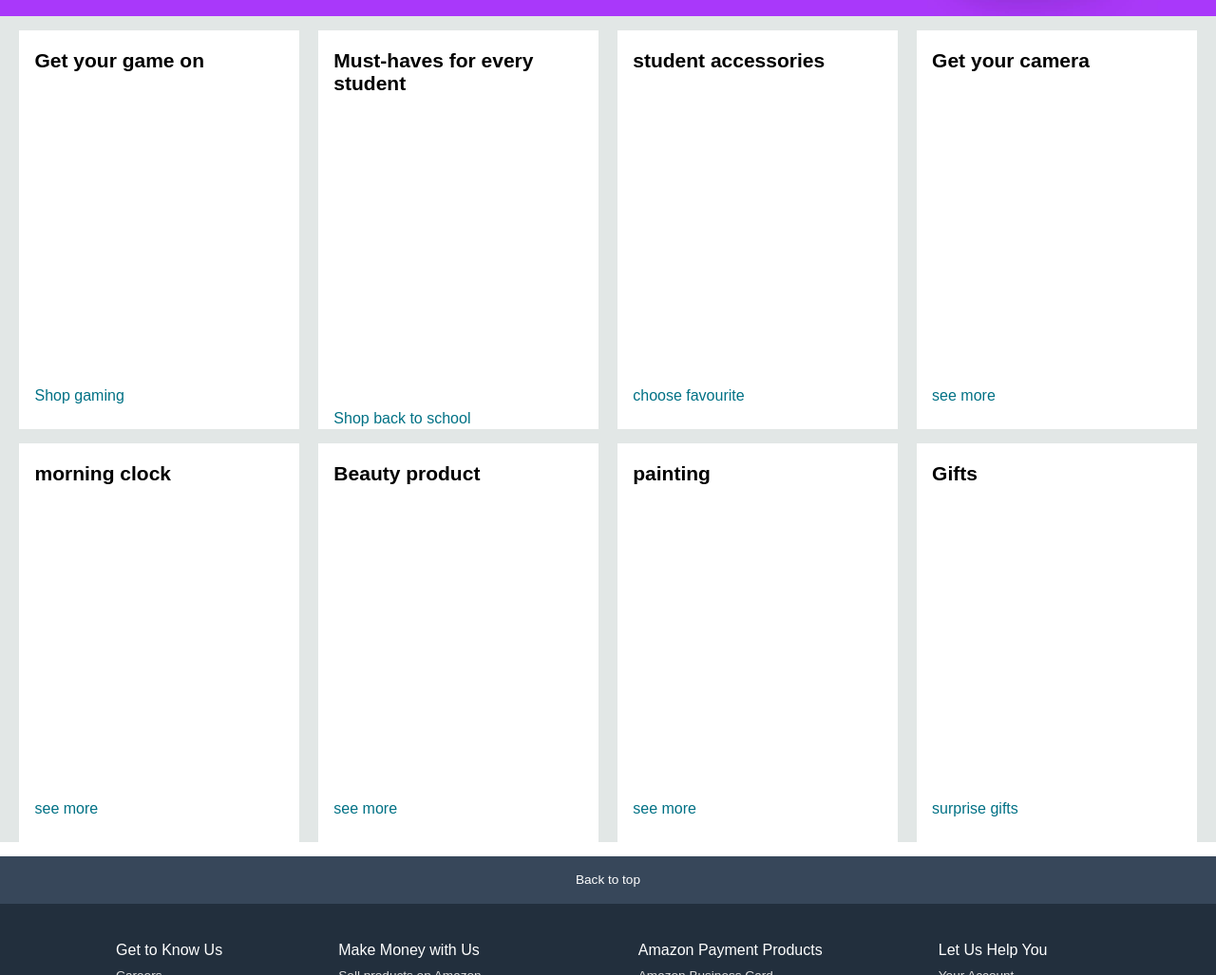
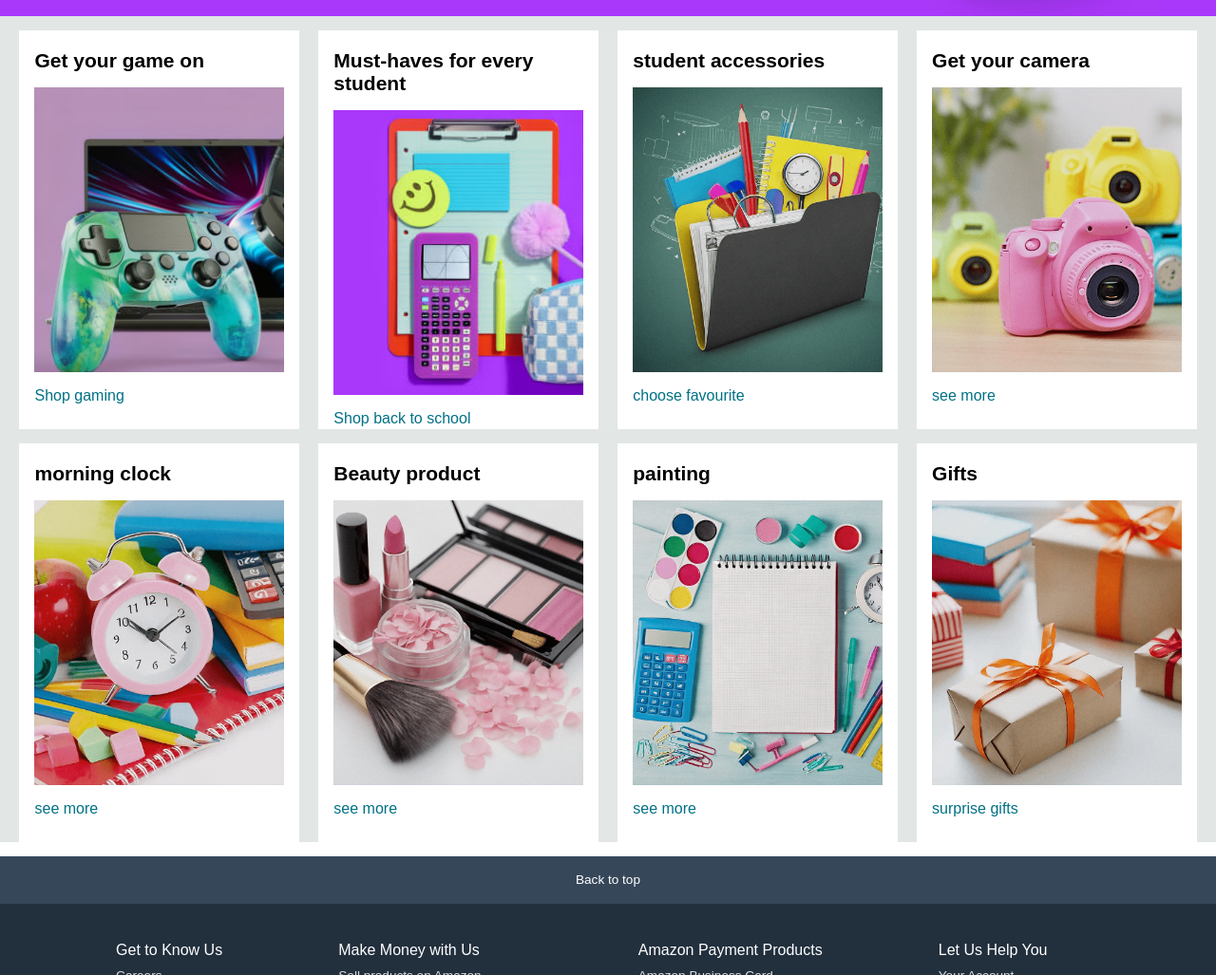
Before and after one commit to CodeByChhotuPaswan/amazon-practice-projectByChhotu, a plain HTML site: page index.html in a window 1280 px wide. Shown: the part 388-1415 px from the top of the page at 95% size. Drawn offline with Linux system fonts and the light colour scheme; the site is published under a folder, as on GitHub Pages, so addresses that start at the root find nothing.

Commit message:
Update index.html

```diff
--- a/index.html
+++ b/index.html
@@ -96,7 +96,7 @@
             <div class="box1 box">
                 <div class="box-content">
                     <h2>Get your game on</h2>
-                    <div class="box-image" style="background-image: url('/02.jpg');"></div>
+                    <div class="box-image" style="background-image: url('02.jpg');"></div>
                     <p>Shop gaming</p>
                 </div>
             </div>
@@ -104,7 +104,7 @@
             <div class="box2 box">
                  <div class="box-content">
                     <h2>Must-haves for every student</h2>
-                    <div class="box-image" style="background-image: url('/01.jpg');"></div>
+                    <div class="box-image" style="background-image: url('01.jpg');"></div>
                     <p>Shop back to school</p>
                 </div>
             </div>
@@ -112,7 +112,7 @@
             <div class="box3 box">
                  <div class="box-content">
                     <h2>student accessories</h2>
-                    <div class="box-image" style="background-image: url('/03.png');"></div>
+                    <div class="box-image" style="background-image: url('03.png');"></div>
                     <p>choose favourite</p>
                 </div>
             </div>
@@ -120,7 +120,7 @@
             <div class="box4 box">
                  <div class="box-content">
                     <h2>Get your camera</h2>
-                    <div class="box-image" style="background-image: url('/04.png');"></div>
+                    <div class="box-image" style="background-image: url('04.png');"></div>
                     <p>see more</p>
                 </div>
             </div>
@@ -128,7 +128,7 @@
              <div class="box5 box">
                 <div class="box-content">
                     <h2>morning clock</h2>
-                    <div class="box-image" style="background-image: url('/05.png');"></div>
+                    <div class="box-image" style="background-image: url('05.png');"></div>
                     <p>see more</p>
                 </div>
             </div>
@@ -136,7 +136,7 @@
             <div class="box6 box">
                  <div class="box-content">
                     <h2>Beauty product</h2>
-                    <div class="box-image" style="background-image: url('/06.png');"></div>
+                    <div class="box-image" style="background-image: url('06.png');"></div>
                     <p>see more</p>
                 </div>
             </div>
@@ -144,7 +144,7 @@
             <div class="box7 box">
                  <div class="box-content">
                     <h2>painting</h2>
-                    <div class="box-image" style="background-image: url('/07.png');"></div>
+                    <div class="box-image" style="background-image: url('07.png');"></div>
                     <p>see more</p>
                 </div>
             </div>
@@ -152,7 +152,7 @@
             <div class="box8 box">
                  <div class="box-content">
                     <h2>Gifts</h2>
-                    <div class="box-image" style="background-image: url('/08.png');"></div>
+                    <div class="box-image" style="background-image: url('08.png');"></div>
                     <p>surprise gifts</p>
                 </div>
             </div>
```
